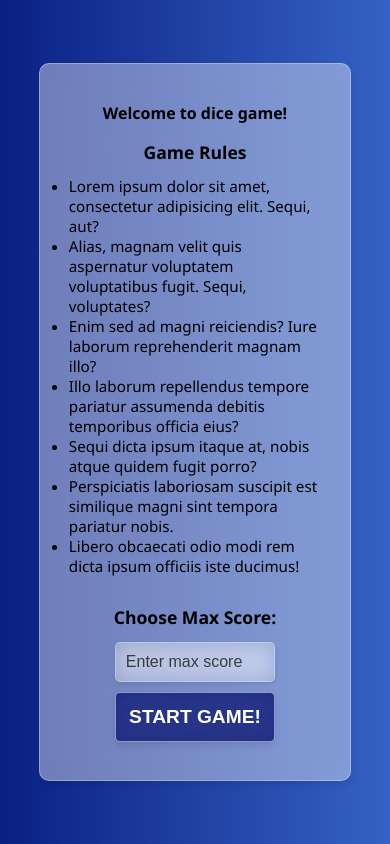
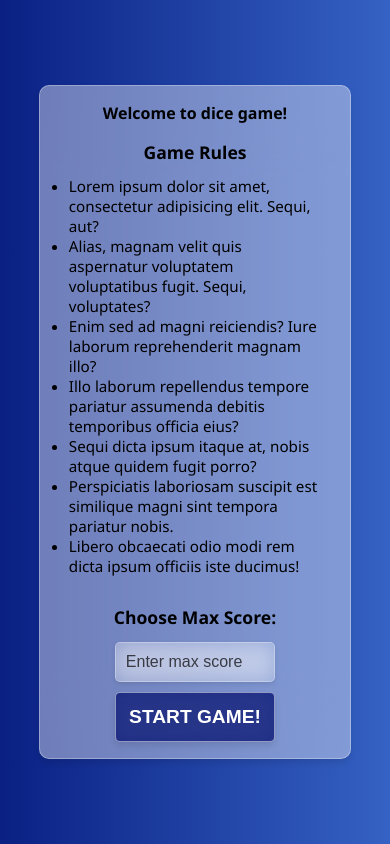
Before and after one commit to expozonee/roll-dice-game, a React (Vite) app: page / in a window 390 px wide. Built offline with nearby package versions, Linux system fonts and the light colour scheme.

Commit message:
fixed the height on mobile devices on the initial page

```diff
--- a/src/components/GameSettingsAndRules/GameSettingsAndRules.css
+++ b/src/components/GameSettingsAndRules/GameSettingsAndRules.css
@@ -25,7 +25,7 @@
 
 @media (max-width: 1000px) {
   .game-rules-settings {
-    height: 85dvh;
+    /* height: 85dvh; */
     padding: 1rem;
   }
 
```
